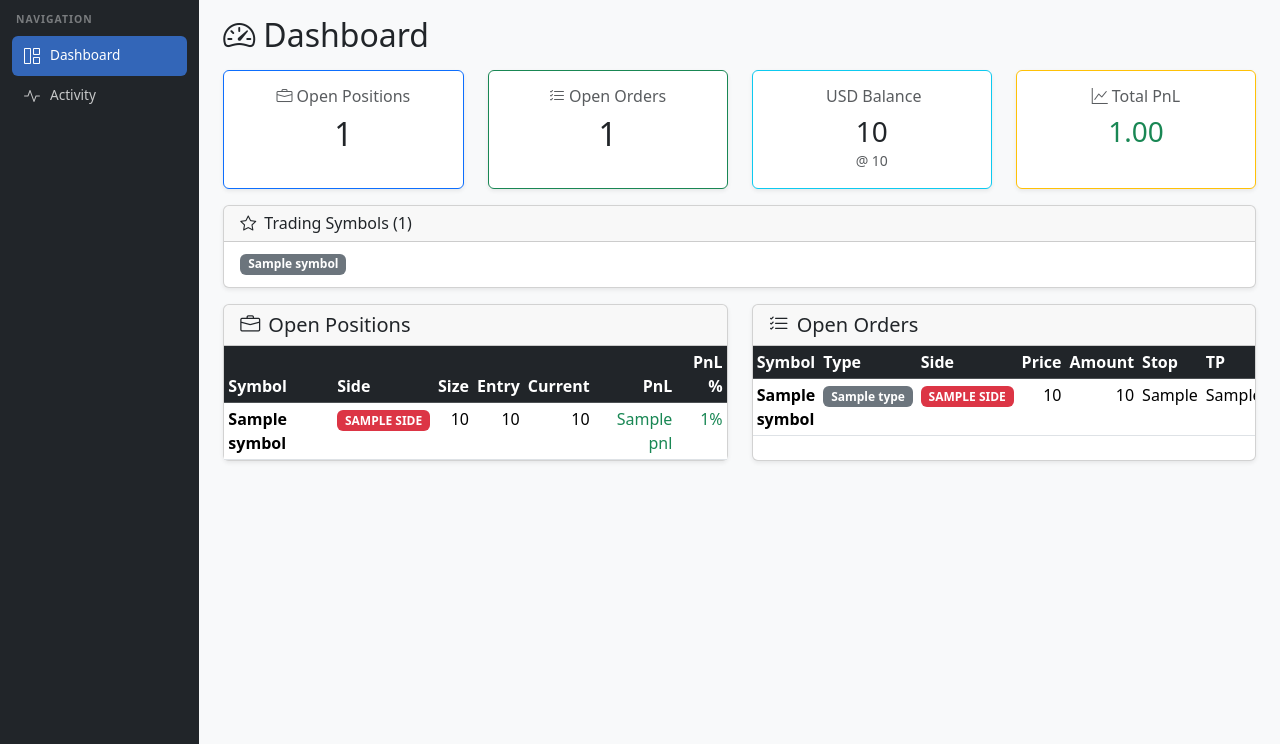
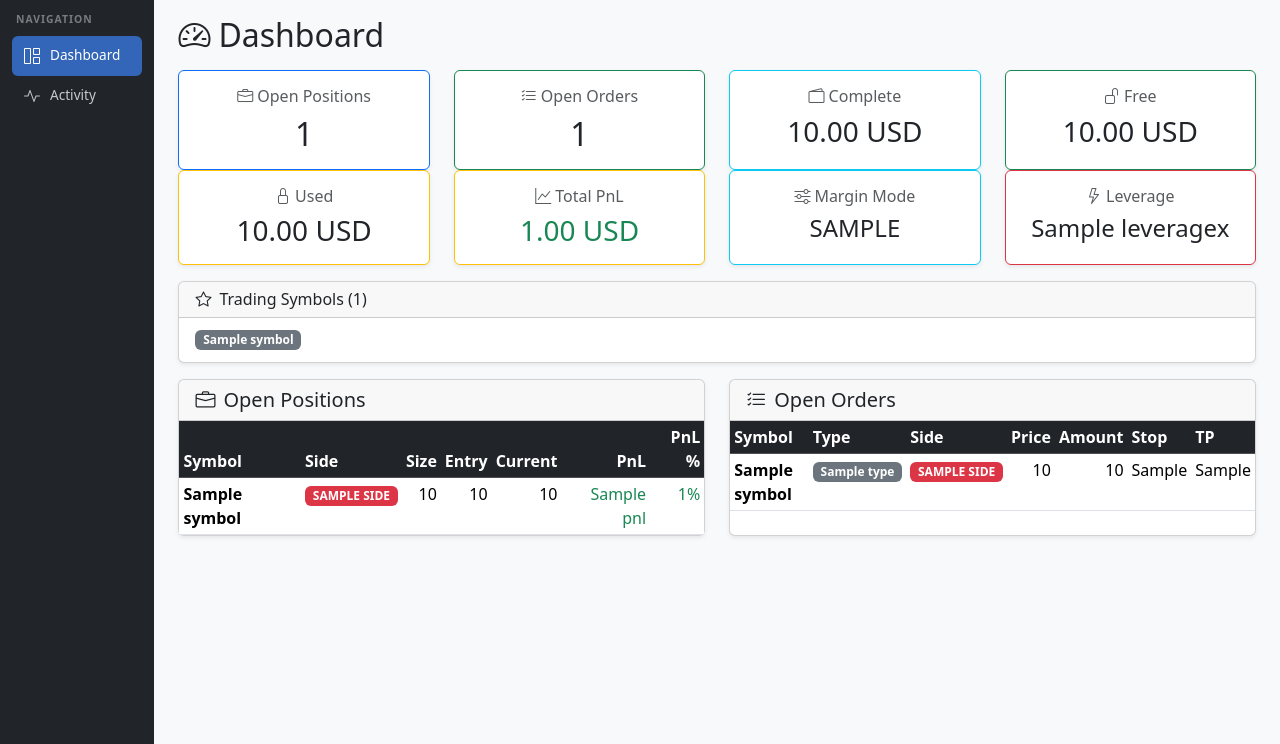
Before and after one commit to egabosh/dabo, a Django app: template data-django/dabo-webui/main/templates/main/dashboard.html in a window 1280 px wide. Shown: the part 56-800 px from the top of the page. Run offline with Django 4.2, Linux system fonts and the light colour scheme; the template is opened without the code that fills it: most values are stand-ins (such as "Sample title", 1, 10 or a date in 2020); some libraries are stand-ins or nearby versions.

Commit message:
fixes and nicer output

```diff
--- a/data-django/dabo-webui/main/static/css/custom.css
+++ b/data-django/dabo-webui/main/static/css/custom.css
@@ -47,3 +47,15 @@
     font-weight: 300;
     line-height: 1.2;
 }
+
+.clickable-card {
+    cursor: pointer;
+    transition: all 0.2s ease-in-out;
+}
+.clickable-card:hover {
+    transform: translateY(-2px);
+    box-shadow: 0 0.5rem 1rem rgba(0, 0, 0, 0.15);
+}
+a:hover .clickable-card {
+    border-color: #0d6efd;
+}
--- a/data-django/dabo-webui/main/templates/main/dashboard.html
+++ b/data-django/dabo-webui/main/templates/main/dashboard.html
@@ -17,7 +17,7 @@
 
 <div class="row mb-3">
     <div class="col-md-3">
-        <div class="card border-primary h-100">
+        <div class="card border-primary h-100 clickable-card" onclick="window.location='/trades/#section-positions'">
             <div class="card-body text-center">
                 <h6 class="card-title text-muted"><i class="bi bi-briefcase me-1"></i>Open Positions</h6>
                 <h2 class="display-5 mb-0">{{ positions|length }}</h2>
@@ -25,7 +25,7 @@
         </div>
     </div>
     <div class="col-md-3">
-        <div class="card border-success h-100">
+        <div class="card border-success h-100 clickable-card" onclick="window.location='/trades/#section-orders'">
             <div class="card-body text-center">
                 <h6 class="card-title text-muted"><i class="bi bi-list-check me-1"></i>Open Orders</h6>
                 <h2 class="display-5 mb-0">{{ orders|length }}</h2>
@@ -35,9 +35,24 @@
     <div class="col-md-3">
         <div class="card border-info h-100">
             <div class="card-body text-center">
-                <h6 class="card-title text-muted"><i class="bi bi-currency-{{ currency|lower }} me-1"></i>{{ currency }} Balance</h6>
-                <h3 class="mb-0">{{ currency_balance }}</h3>
-                <small class="text-muted">@ {{ currency_price }}</small>
+                <h6 class="card-title text-muted"><i class="bi bi-wallet2 me-1"></i>Complete</h6>
+                <h3 class="mb-0">{{ balance_complete|floatformat:2 }} {{ currency }}</h3>
+            </div>
+        </div>
+    </div>
+    <div class="col-md-3">
+        <div class="card border-success h-100">
+            <div class="card-body text-center">
+                <h6 class="card-title text-muted"><i class="bi bi-unlock me-1"></i>Free</h6>
+                <h3 class="mb-0">{{ balance_free|floatformat:2 }} {{ currency }}</h3>
+            </div>
+        </div>
+    </div>
+    <div class="col-md-3">
+        <div class="card border-warning h-100">
+            <div class="card-body text-center">
+                <h6 class="card-title text-muted"><i class="bi bi-lock me-1"></i>Used</h6>
+                <h3 class="mb-0">{{ balance_used|floatformat:2 }} {{ currency }}</h3>
             </div>
         </div>
     </div>
@@ -46,11 +61,29 @@
             <div class="card-body text-center">
                 <h6 class="card-title text-muted"><i class="bi bi-graph-up me-1"></i>Total PnL</h6>
                 <h3 class="mb-0 {% if total_pnl > 0 %}text-success{% elif total_pnl < 0 %}text-danger{% endif %}">
-                    {{ total_pnl|floatformat:2 }}
+                    {{ total_pnl|floatformat:2 }} {{ currency }}
                 </h3>
             </div>
         </div>
     </div>
+    {% if margin_mode != 'spot' %}
+    <div class="col-md-3">
+        <div class="card border-info h-100">
+            <div class="card-body text-center">
+                <h6 class="card-title text-muted"><i class="bi bi-sliders me-1"></i>Margin Mode</h6>
+                <h4 class="mb-0">{{ margin_mode|upper }}</h4>
+            </div>
+        </div>
+    </div>
+    <div class="col-md-3">
+        <div class="card border-danger h-100">
+            <div class="card-body text-center">
+                <h6 class="card-title text-muted"><i class="bi bi-lightning me-1"></i>Leverage</h6>
+                <h4 class="mb-0">{{ leverage }}x</h4>
+            </div>
+        </div>
+    </div>
+    {% endif %}
 </div>
 
 {% if symbols %}
```
Also changed, not shown: data-django/dabo-webui/main/templates/main/trades.html (+12 -4 lines), data-django/dabo-webui/main/views/dashboard.py (+22 -4 lines), data-django/dabo-webui/main/views/trades.py (+28 -1 lines), 5 other files.
